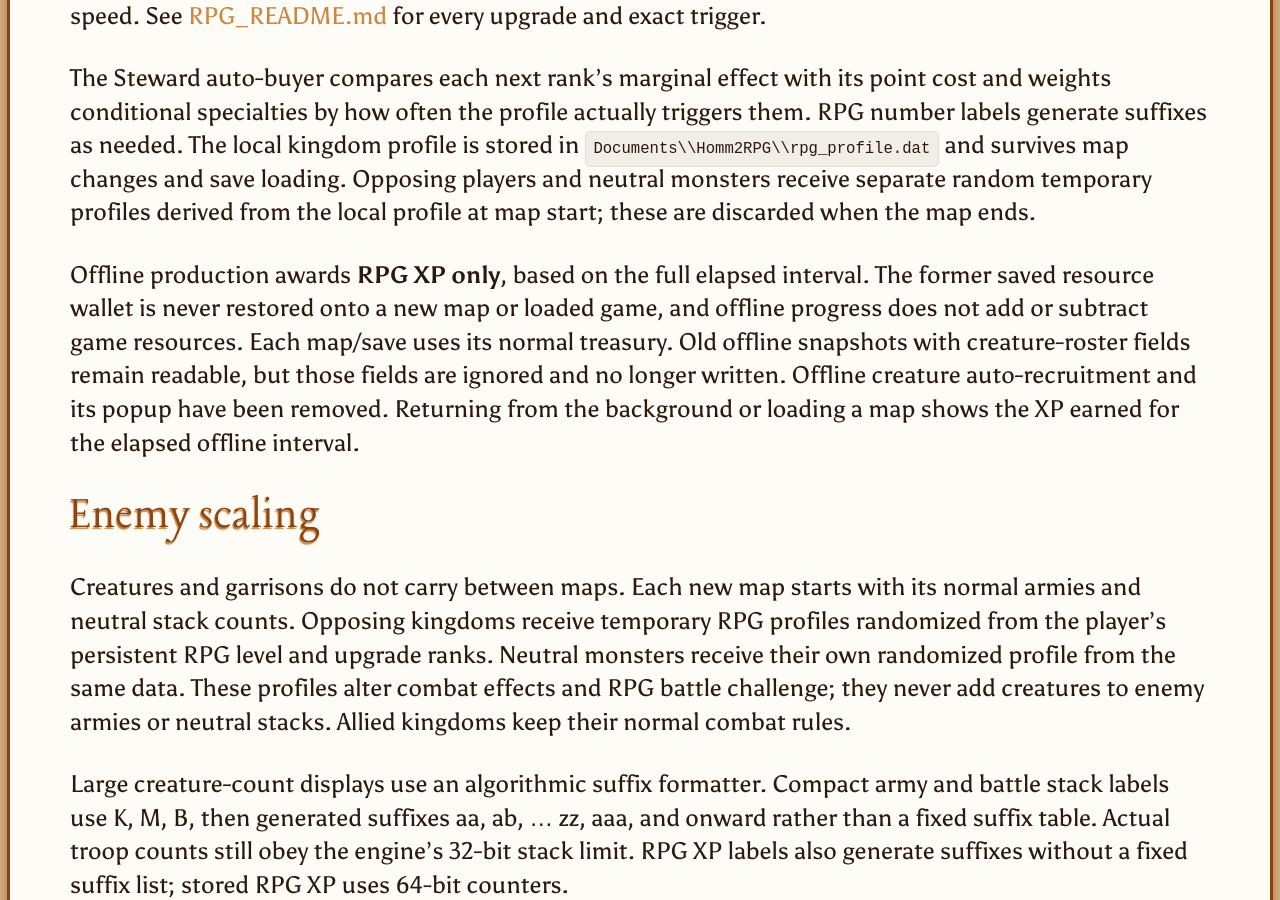
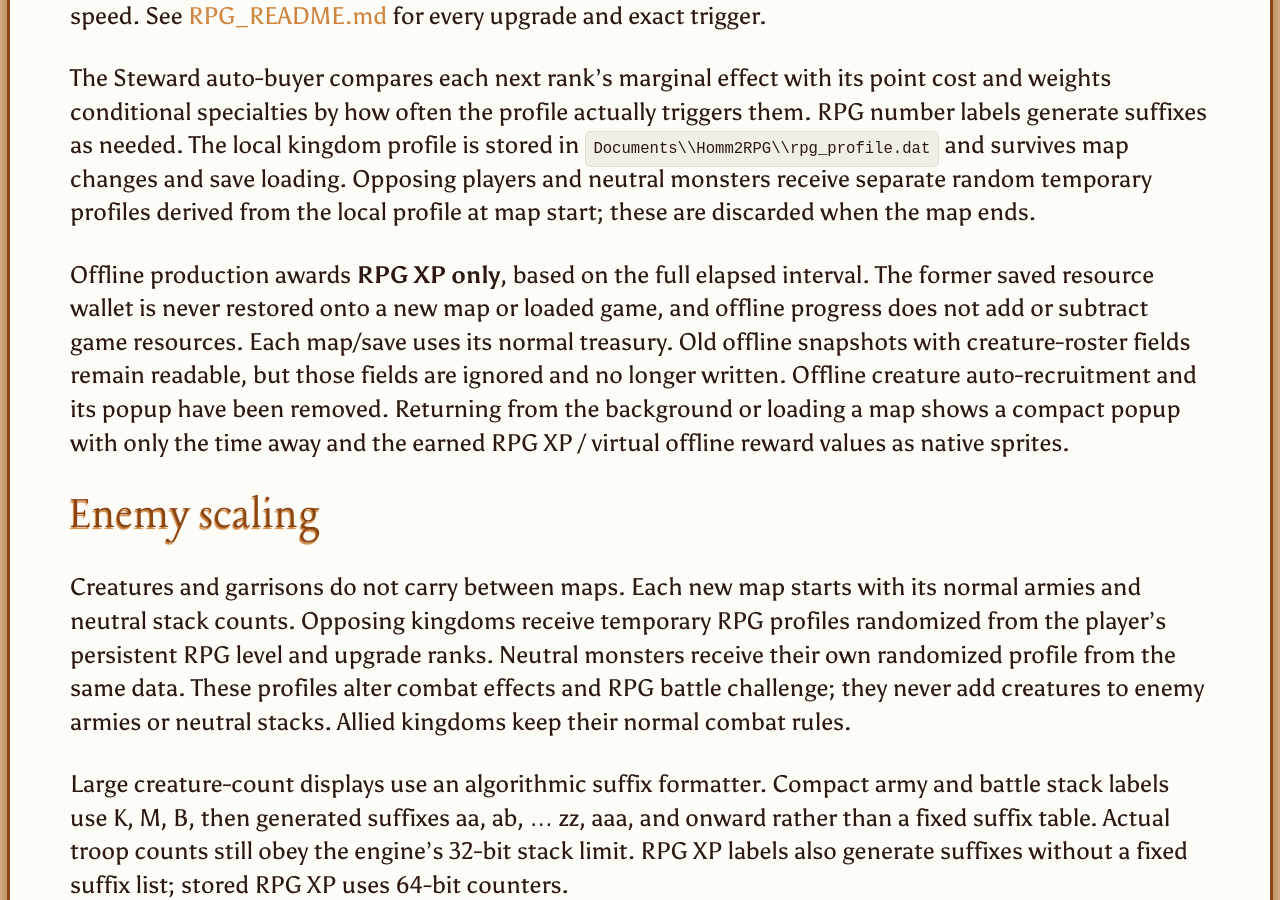
Before and after one commit to MattKoRn/fheroes2, a Jekyll site: the page built from docs/AUTO_PLAY_MANUAL_BATTLES_CHEAT.md, in a window 1280 px wide and 900 px high, scrolled down 2780 px. Built offline with Jekyll 4.4.1, drawn with Linux system fonts in a browser that asks for light colours; our own code applies the rules of GitHub Pages for plain Markdown files.

Commit message:
Document sprite-based offline reward summary

```diff
--- a/docs/AUTO_PLAY_MANUAL_BATTLES_CHEAT.md
+++ b/docs/AUTO_PLAY_MANUAL_BATTLES_CHEAT.md
@@ -34,7 +34,7 @@ Press **F9** during an adventure map to open the kingdom-wide RPG menu. Its eigh
 
 The Steward auto-buyer compares each next rank's marginal effect with its point cost and weights conditional specialties by how often the profile actually triggers them. RPG number labels generate suffixes as needed. The local kingdom profile is stored in `Documents\\Homm2RPG\\rpg_profile.dat` and survives map changes and save loading. Opposing players and neutral monsters receive separate random temporary profiles derived from the local profile at map start; these are discarded when the map ends.
 
-Offline production awards **RPG XP only**, based on the full elapsed interval. The former saved resource wallet is never restored onto a new map or loaded game, and offline progress does not add or subtract game resources. Each map/save uses its normal treasury. Old offline snapshots with creature-roster fields remain readable, but those fields are ignored and no longer written. Offline creature auto-recruitment and its popup have been removed. Returning from the background or loading a map shows the XP earned for the elapsed offline interval.
+Offline production awards **RPG XP only**, based on the full elapsed interval. The former saved resource wallet is never restored onto a new map or loaded game, and offline progress does not add or subtract game resources. Each map/save uses its normal treasury. Old offline snapshots with creature-roster fields remain readable, but those fields are ignored and no longer written. Offline creature auto-recruitment and its popup have been removed. Returning from the background or loading a map shows a compact popup with only the time away and the earned RPG XP / virtual offline reward values as native sprites.
 
 ## Enemy scaling
 
```
